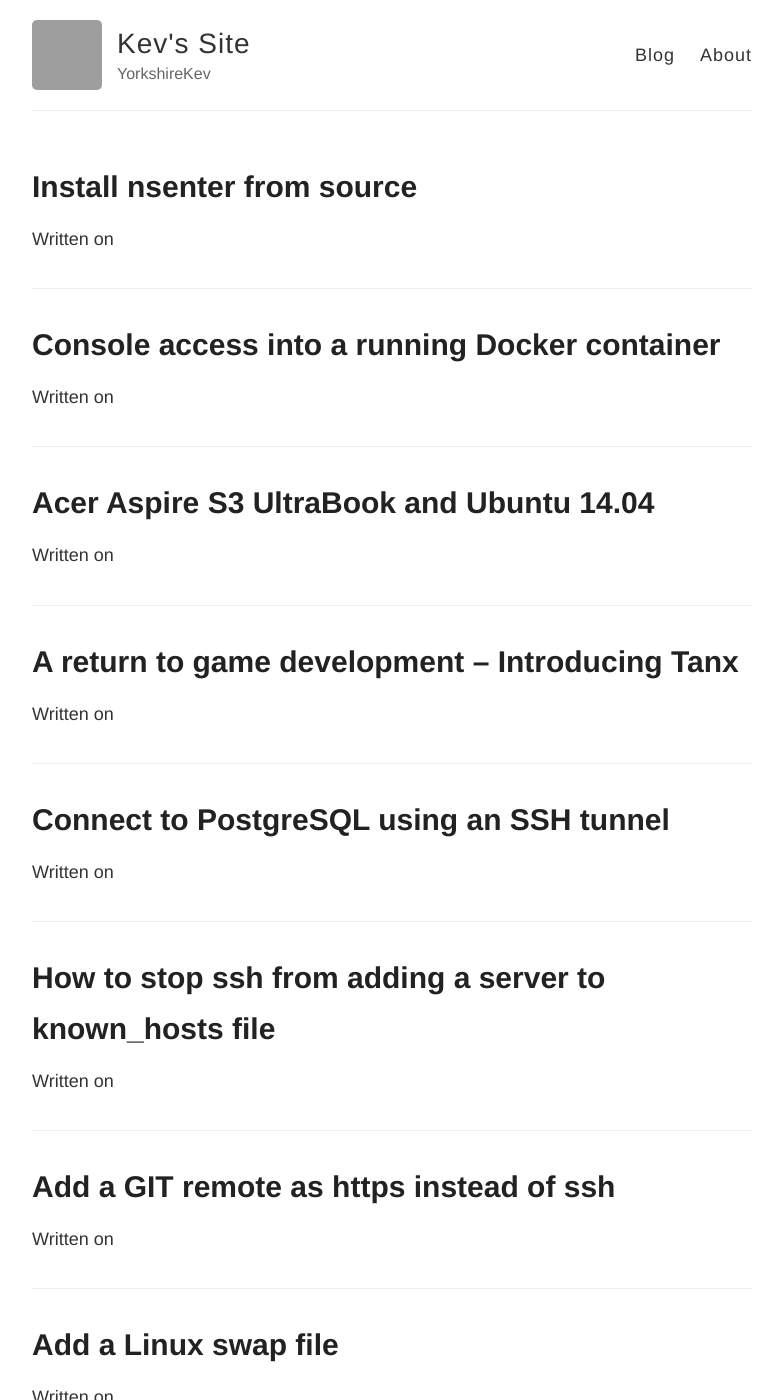
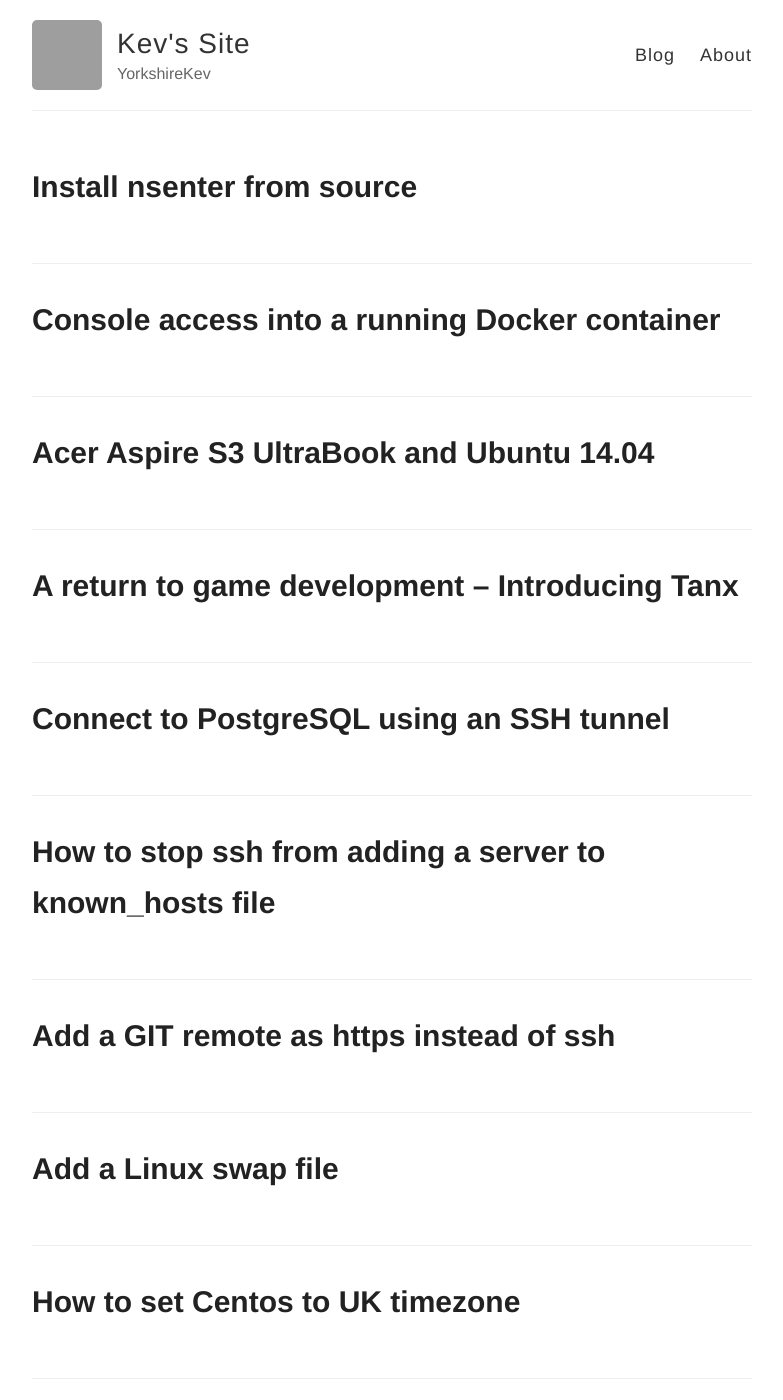
Before and after one commit to YorkshireKev/kevssite.com-jekyll-version, a Jekyll site: the page built from allposts.html, in a window 1280 px wide and 1400 px high. Shown: the whole window, without its empty margins (248-1031 px from the left). Built offline with Jekyll 4.4.1, drawn with Linux system fonts in a browser that asks for light colours; some of the changed text lies outside the part shown; grey boxes are pictures that could not be loaded.

Commit message:
Remove written by tagline

```diff
--- a/allposts.html
+++ b/allposts.html
@@ -6,7 +6,6 @@ layout: default
   {% for post in site.posts %}
     <article class="post">
       <h1><a href="{{ site.baseurl }}{{ post.url }}">{{ post.title }}</a></h1>
-      Written on {{ page.date | date: "%B %e, %Y" }}
     </article>
   {% endfor %}
 </div>
```
